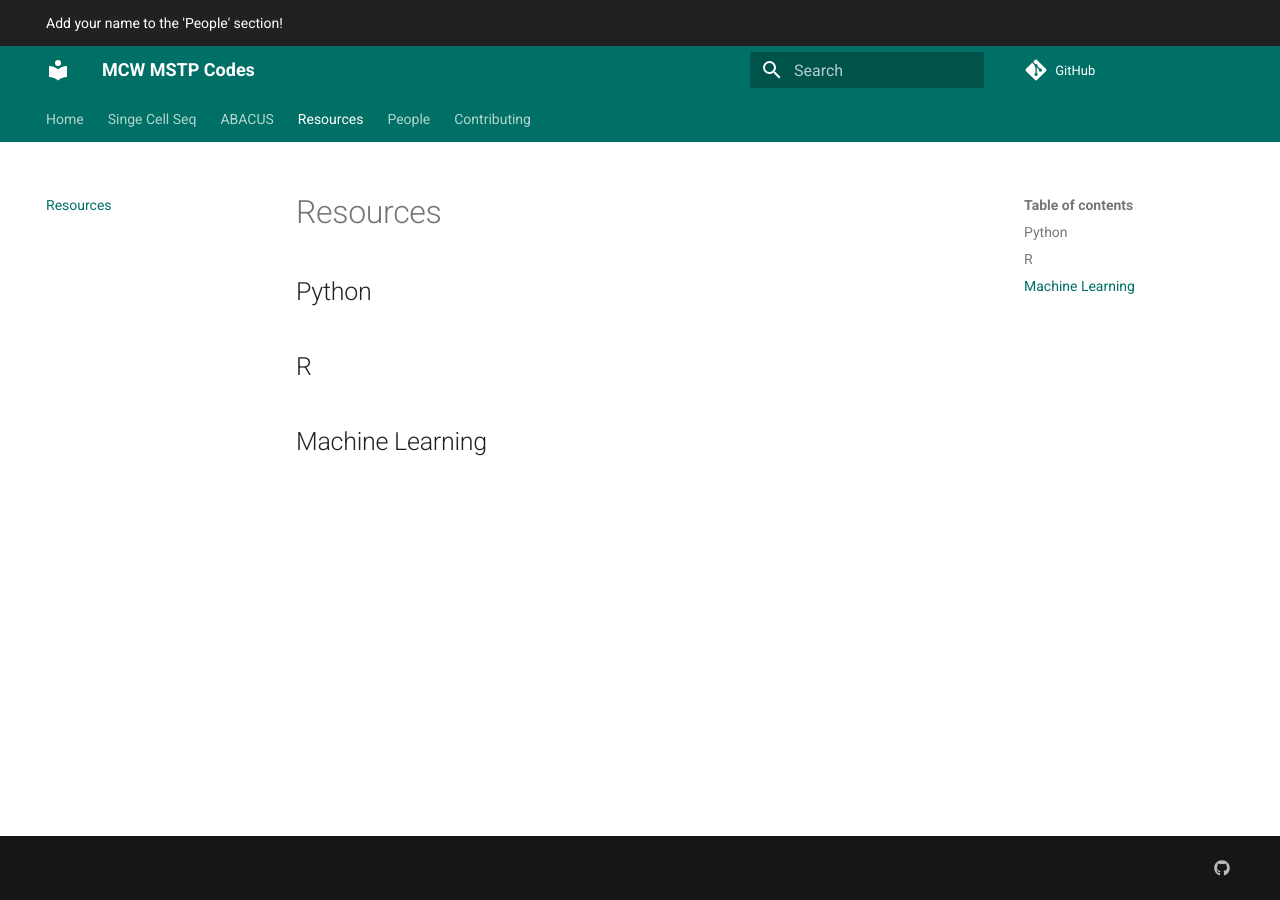
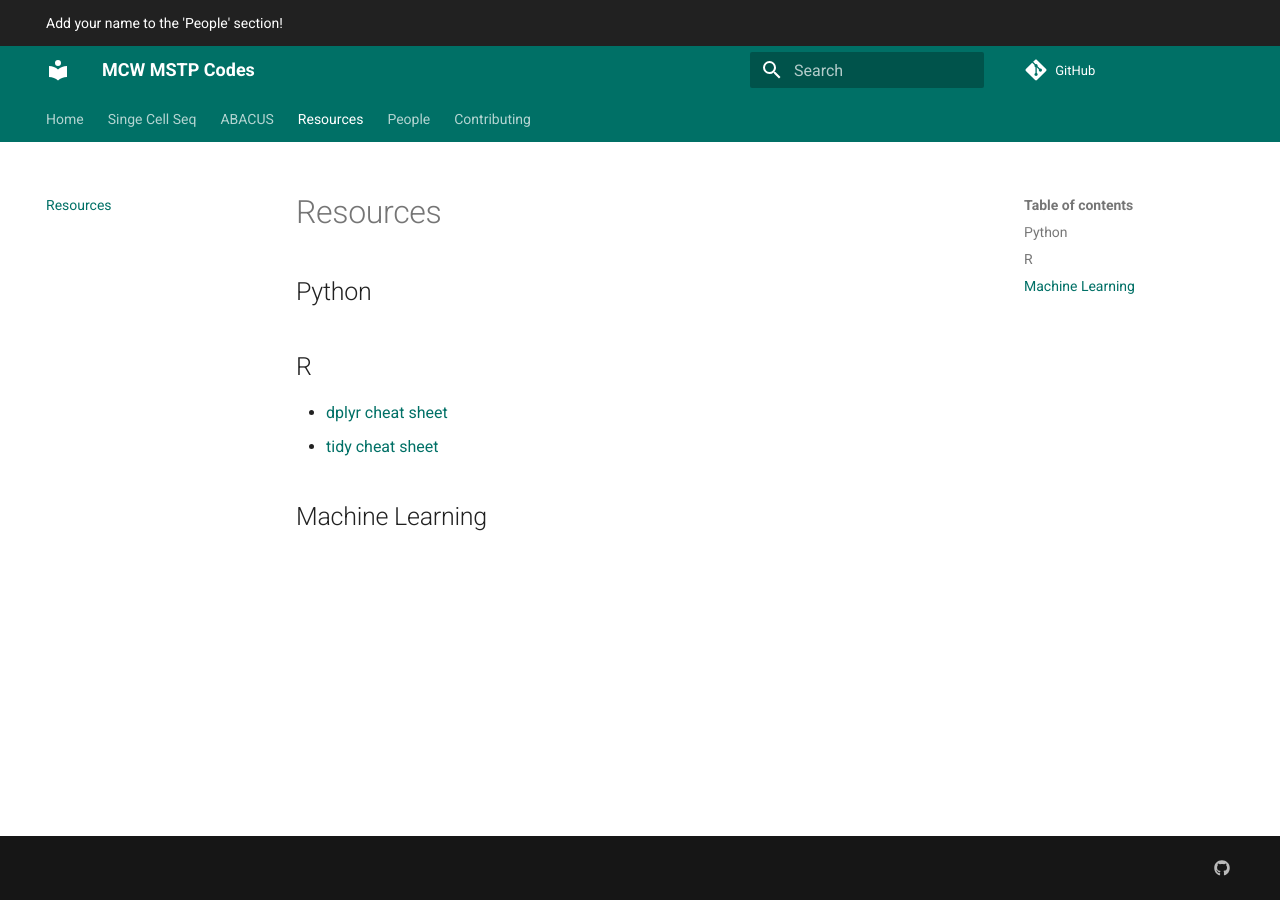
Before and after one commit to mcw-mstp/mcw-mstp.github.io, an MkDocs documentation site: the page built from docs/resources.md, in a window 1280 px wide. Built offline with MkDocs 1.6.1 and Material for MkDocs 9.7.7, drawn with Linux system fonts in a browser that asks for light colours; comment, search, counter and statistics services are not loaded.

Commit message:
added cheat sheets updated week 1 abacus files

```diff
--- a/docs/resources.md
+++ b/docs/resources.md
@@ -3,5 +3,6 @@
 ## Python
 
 ## R
-
+* [dplyr  cheat sheet](assets/data-transformation.pdf)
+* [tidy cheat sheet](assets/data-import.pdf)
 ## Machine Learning
```
Also changed, not shown: docs/abacus.md (+1 -1 lines), 3 other files.
